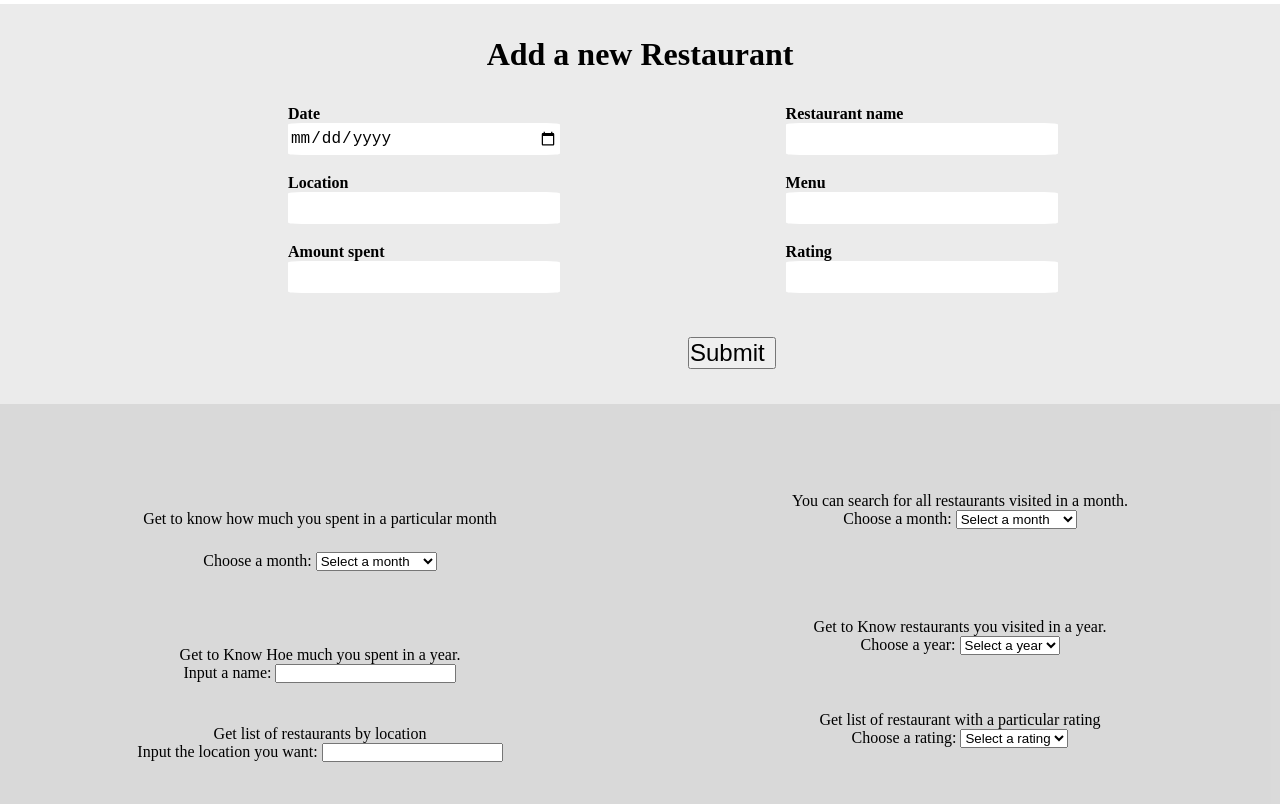
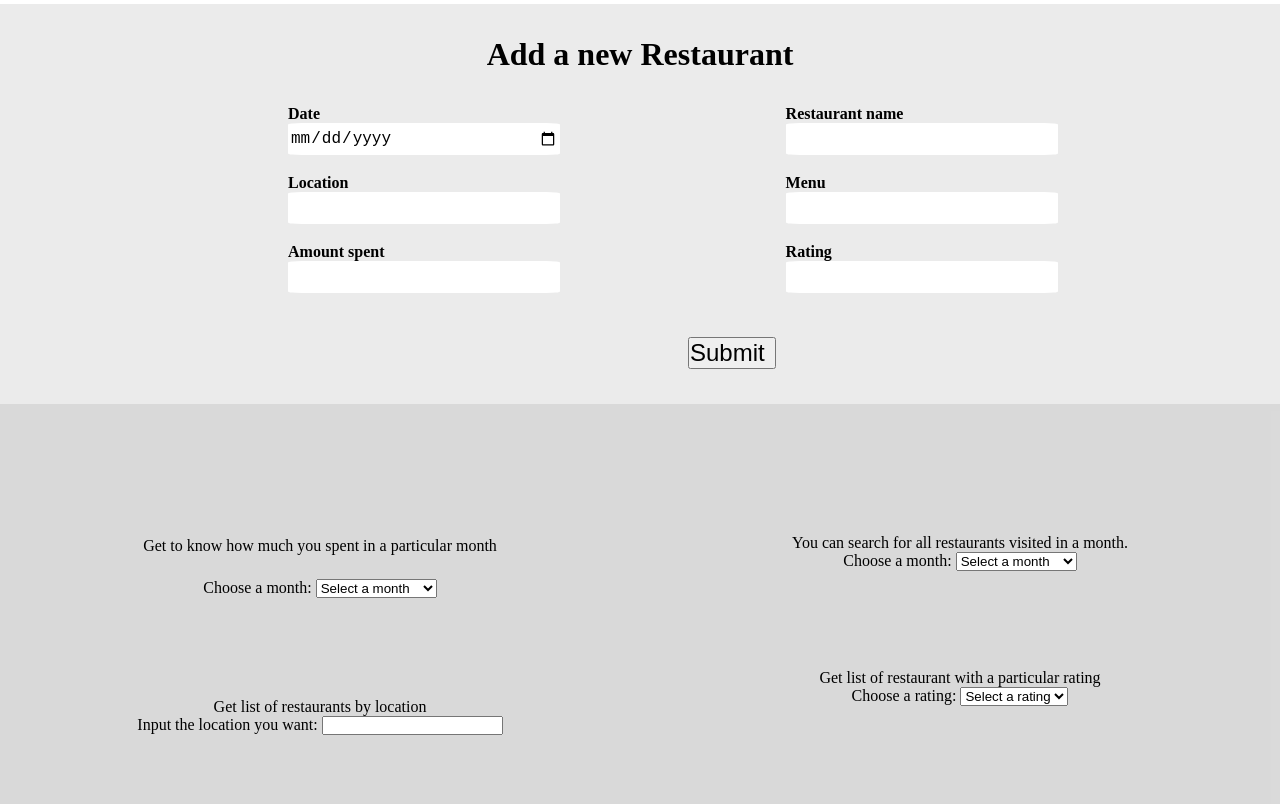
Before and after one commit to cazmaar/recipe-Tracker, a website: page public/index.html in a window 1280 px wide. Shown: the part 1368-2172 px from the top of the page. Drawn offline with nearby package versions, Linux system fonts and the light colour scheme; no server answers.

Commit message:
html structure footer deleted

```diff
--- a/public/index.html
+++ b/public/index.html
@@ -116,13 +116,7 @@
             </select>
           </div>
         </div>
-        <div class="restaurant-by-name">
-          <p class="restaurant-name">
-            Get to Know Hoe much you spent in a year.
-          </p>
-          <label for="restaurantname">Input a name:</label>
-          <input type="text" name="restaurantname" id="restaurantname" />
-        </div>
+
         <div class="restaurant-bylocation">
           <p>Get list of restaurants by location</p>
           <label for="restaurantlocation">Input the location you want:</label>
@@ -154,17 +148,7 @@
             <option value="December">January 2022</option>
           </select>
         </div>
-        <div class="visitedyear">
-          <p class="text-year">
-            Get to Know restaurants you visited in a year.
-          </p>
-          <label for="visitedyear">Choose a year:</label>
-          <select name="year" id="visitedyear">
-            <option>Select a year</option>
-            <option value="2022">2022</option>
-            <option value="2021">2021</option>
-          </select>
-        </div>
+
         <div class="restaurant-rating">
           <p>Get list of restaurant with a particular rating</p>
           <label for="restaurant-rating">Choose a rating:</label>
--- a/public/js/main.js
+++ b/public/js/main.js
@@ -11,7 +11,7 @@ const months = document.querySelector("#months");
 const getListByLocation = document.querySelector("#restaurantlocation");
 const restaurantRating = document.querySelector("#restaurant-rating");
 
-// // fetches all the restaurant data from the API
+// fetches all the restaurant data from the API
 async function getter() {
   const response = await fetch("http://localhost:3000/restaurants");
   const data = await response.json();
```
